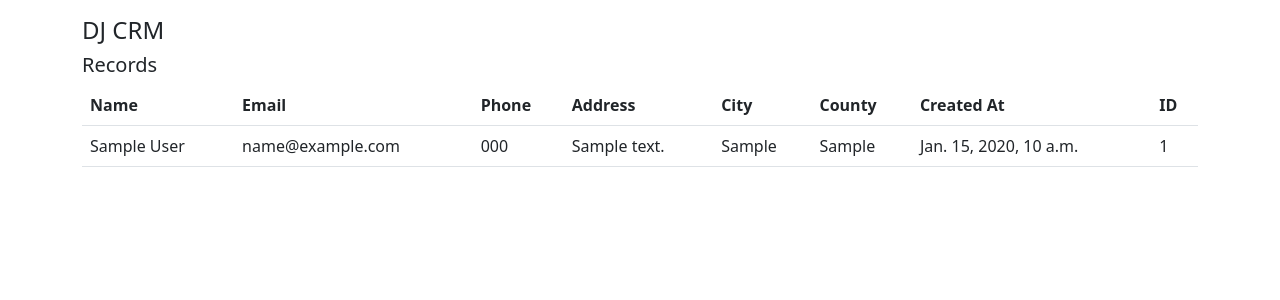
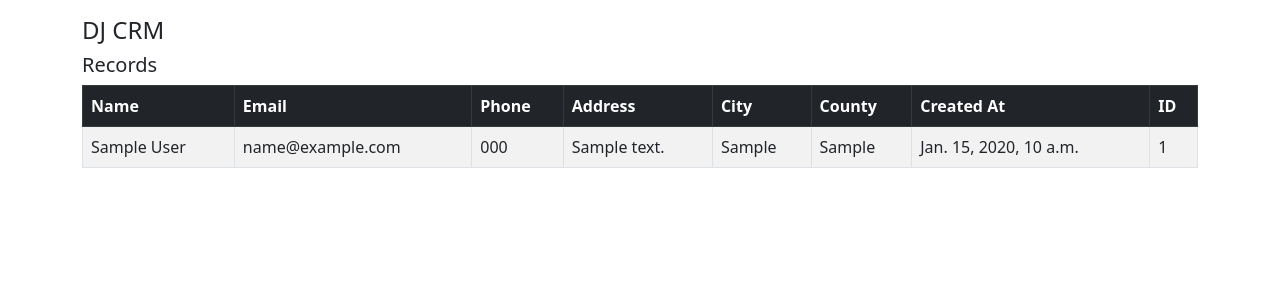
Before and after one commit to PeterOsoo/django-crm-2, a Django app: page / in a window 1280 px wide. Shown: the part 56-356 px from the top of the page. Run offline with Django 4.2, Linux system fonts and the light colour scheme; a user stored in the database is signed in; tables that the repository leaves empty hold one stand-in row (values such as "Sample post").

Commit message:
bootstrap table styles

```diff
--- a/website/templates/website/home.html
+++ b/website/templates/website/home.html
@@ -3,8 +3,8 @@
 <h5>Records</h5>
 
 <!-- table -->
-<table class="table">
-	<thead>
+<table class="table table-striped table-hover table-bordered">
+	<thead class="table-dark">
 		<tr>
 			<th scope="col">Name</th>
 			<th scope="col">Email</th>
```
